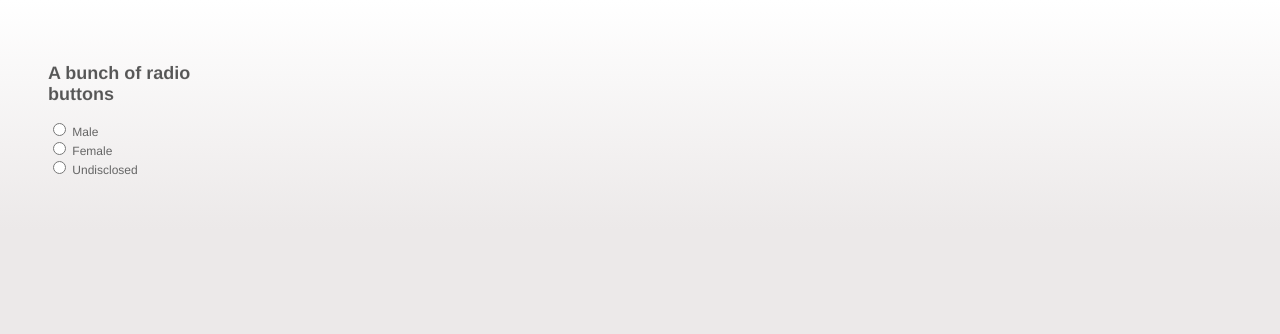
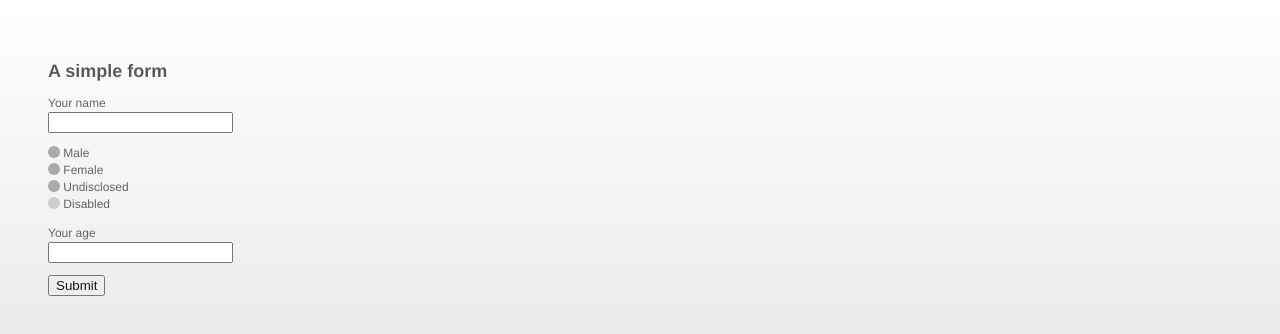
Before and after one commit to rixth/customRadio, a plain HTML site: page demo.html in a window 1280 px wide. Drawn offline with nearby package versions, Linux system fonts and the light colour scheme.

Commit message:
A better readme, a demo form, and exceptions in the JS

```diff
--- a/demo.html
+++ b/demo.html
@@ -3,7 +3,7 @@
 <head>
   <meta charset="UTF-8">
   <title>jquery.customRadio</title>
-  <link rel="stylesheet" href="src/jquery.customSelect.css" />
+  <link rel="stylesheet" href="src/jquery.customRadio.css" />
   <style type="text/css">
     body {
       font-family: "Helvetica Neue", "Lucida Grande", "Arial";
@@ -13,9 +13,10 @@
       color: #555;
       font-size: 12px;
       -webkit-text-stroke: 1px rgba(255, 255, 255, 0.1);
+      line-height: 17px;
     }
     .container {
-      width: 200px;
+      width: 300px;
       padding: 20px;
       margin: 20px;
       float: left;
@@ -27,22 +28,39 @@
 <body>
 
   <div class="container">
-    <h2>A bunch of radio buttons</h2>
+    <h2>A simple form</h2>
 
-    <p>
-      <input type="radio" name="gender" value="male"> Male<br>
-      <input type="radio" name="gender" value="female"> Female<br>
-      <input type="radio" name="gender" value="undisclosed"> Undisclosed<br>
-    </p>
-
-    <div class="ui-radioButton"></div>
-    <div class="ui-radioButton checked"></div>
+    <form>
+      <p>
+        <label for="textfield">Your name</label><br>
+        <input type="text" id="textfield" name="name">
+      </p>
+      <p>
+        <input type="radio" name="gender" value="male" id="gender_male"> <label for="gender_male">Male</label><br>
+        <input type="radio" name="gender" value="female" id="gender_female"> <label for="gender_female">Female</label><br>
+        <input type="radio" name="gender" value="undisclosed" id="gender_undis"> <label for="gender_undis">Undisclosed</label><br>
+        <input type="radio" name="gender" disabled value="disabled" id="gender_disabled"> <label for="gender_disabled">Disabled</label><br>
+      </p>
+      <p>
+        <label for="textfield-age">Your age</label><br>
+        <input type="text" id="textfield-age" name="age">
+      </p>
+      <p>
+        <input type="submit" value="Submit">
+      </p>
+    </form>
   </div>
 
   <script src="http://ajax.googleapis.com/ajax/libs/jquery/1.5.2/jquery.min.js"></script>
   <script src="http://ajax.googleapis.com/ajax/libs/jqueryui/1.8.11/jquery-ui.min.js"></script>
   <script src="src/jquery.customRadio.js"></script>
   <script>
+    $('input[type=radio]').customRadio();
+
+    $('form').submit(function () {
+      $('.container').append('<p>' + $('form').serialize() + '</p>');
+      return false;
+    });
   </script>
 </body>
 </html>
--- a/src/jquery.customRadio.css
+++ b/src/jquery.customRadio.css
@@ -7,9 +7,19 @@
   height: 12px;
   width: 12px;
   border-radius: 6px;
+  background: #aaa;
+  vertical-align: -1px;
+}
+
+.ui-radioButton-checked {
+  background: #690;
+}
+
+.ui-radioButton-disabled {
   background: #ccc;
 }
 
-.ui-radioButton.checked {
-  background: red;
+.ui-radioButton-focus {
+  background: #690;
+  opacity: 0.75;
 }
--- a/src/jquery.customRadio.js
+++ b/src/jquery.customRadio.js
@@ -14,6 +14,10 @@
           input = self.element[0],
           control = $('<div class="ui-radioButton"></div>').attr('data-radioSet', input.name),
           disabled = false;
+
+      if (input.type !== 'radio') {
+        throw new TypeError("customRadio only works on radio elements");
+      }
 
       self.control = control;
       self.originalCss = {
```
Also changed, not shown: 1 other file.
